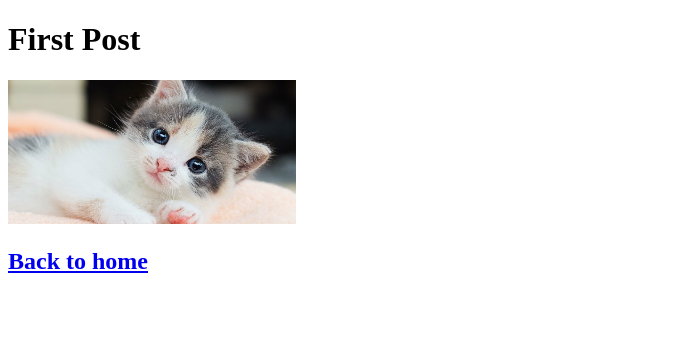
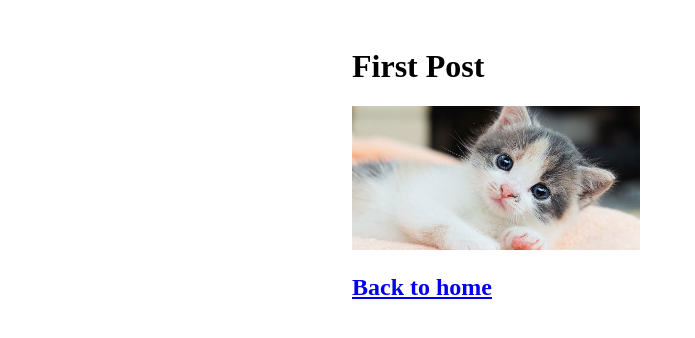
Before and after one commit to kooooichi24/nextjs-tutorial, a Next.js app: page /posts/first-post in a window 1280 px wide. Shown: the top 338 px of the page, without its empty margins (0-695 px from the left). Built offline with nearby package versions, Linux system fonts and the light colour scheme.

Commit message:
Assets, Metadata, and CSS / Layout Component, Adding CSS

```diff
--- /dev/null
+++ b/components/layout.js
@@ -0,0 +1,5 @@
+import styles from "./layout.module.css";
+
+export default function Layout({ children }) {
+  return <div className={styles.container}>{children}</div>;
+}
--- /dev/null
+++ b/components/layout.module.css
@@ -0,0 +1,5 @@
+.container {
+  max-width: 36rem;
+  padding: 0 1rem;
+  margin: 3rem auto 6rem;
+}
--- a/pages/posts/first-post.js
+++ b/pages/posts/first-post.js
@@ -1,6 +1,7 @@
 import Link from "next/link";
 import Image from "next/image";
 import Head from "next/head";
+import Layout from "../../components/layout";
 
 const YourComponent = () => (
   <Image
@@ -14,6 +15,7 @@ const YourComponent = () => (
 export default function FirstPost() {
   return (
     <>
+      <Layout>
         <Head>
           <title>First Post</title>
         </Head>
@@ -24,6 +26,7 @@ export default function FirstPost() {
             <a>Back to home</a>
           </Link>
         </h2>
+      </Layout>
     </>
   );
 }
```
Lines whose indentation alone changed are shown as unchanged.
